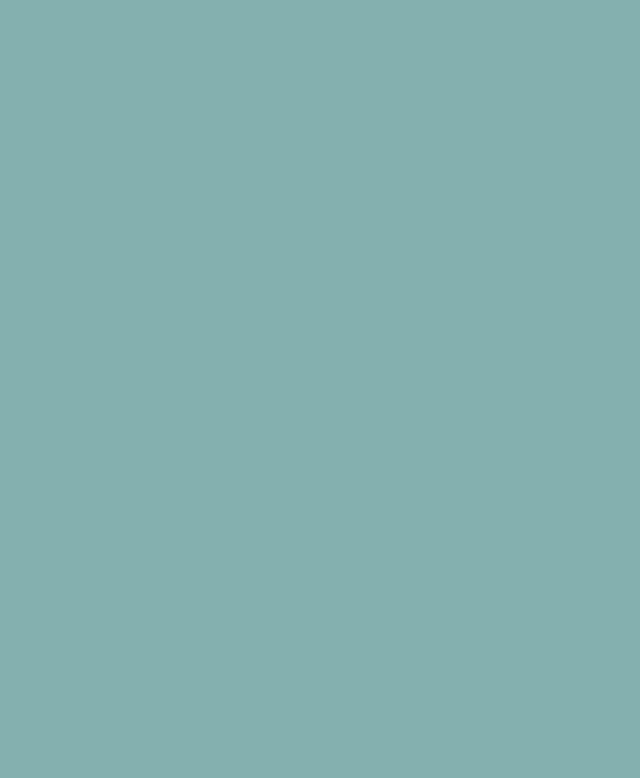
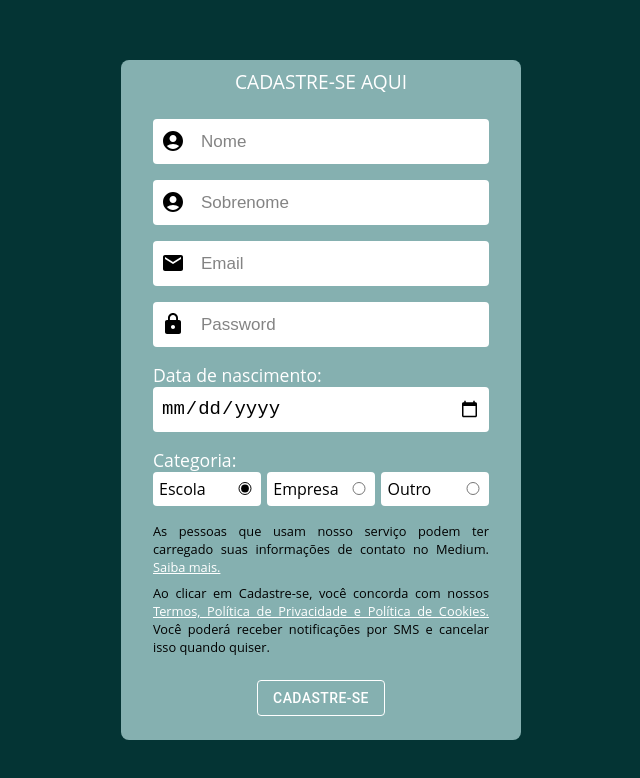
Before and after one commit to RuizHenrique01/kronos-web, a React (Vite) app: page /signup in a window 1280 px wide. Before the commit this address had no page. Shown: the top 778 px of the page, without its empty margins (319-959 px from the left). Built offline with nearby package versions, Linux system fonts and the light colour scheme.

Commit message:
feat: adding other refactor

```diff
--- a/src/App.tsx
+++ b/src/App.tsx
@@ -1,3 +1,4 @@
+import CreateUser from './pages/CreateUser';
 import Login from './pages/Login'
 import { BrowserRouter as Router, Route, Routes } from "react-router-dom";
 
@@ -5,8 +6,8 @@ function App() {
   return (
     <Router>
       <Routes>
-        <Route path='/' element={<Login />}>
-        </Route>
+        <Route path='auth' element={<Login />}/>
+        <Route path='signup' element={<CreateUser />} />
       </Routes>
     </Router>
   )
--- /dev/null
+++ b/src/pages/CreateUser/CreateUser.module.scss
@@ -0,0 +1,135 @@
+@import '../../styles/variables';
+
+.background_signup {
+    width: 100%;
+    background-color: $login-bg-color;
+    height: 100vh;
+    display: flex;
+    align-items: center;
+    justify-content: center;
+}
+
+.background_signup form {
+    background-color: #85B0B0;
+    width: 400%;
+    max-width: 400px;
+    border-radius: 8px;
+    display: flex;
+    justify-content: center;
+    padding: 8px 32px;
+    display: flex;
+    flex-direction: column;
+    align-items: center;
+}
+
+.signup_form_title {
+    font-size: 1.2rem;
+    color: white;
+    margin-bottom: 24px;
+}
+
+.background_signup_container {
+    width: 100%;
+    display: flex;
+    background-color: white;
+    align-items: center;
+    border-radius: 4px;
+    margin-bottom: 16px;
+}
+
+.background_signup_container_error {
+    border: 1px solid #D32F2F;
+    margin-bottom: 0;
+}
+
+.input_error {
+    align-self: flex-start;
+    margin-bottom: 16px;
+}
+
+.input_error_first {
+    margin-bottom: 2px;
+}
+
+.background_signup_icon {
+    margin: 8px;
+}
+
+.background_signup_input {
+    background-color: white;
+    position: static;
+    color: black;
+    padding: 8px;
+
+    font-size: 19px;
+    border: none;
+    border-radius: 9px;
+    width: 100%;
+    height: 45px;
+    outline: 0;
+
+}
+
+.background_signup_input::placeholder {
+    color: #0000007c;
+    font-size: 17px;
+}
+
+.background_signup_label {
+    color: white;
+    align-self: flex-start;
+    margin: 0px;
+    font-size: 1.1rem;
+}
+
+.background_signup_label:last-child {
+    margin-top: 16px;
+}
+
+.background_signup_group_radio {
+    width: 100%;
+    display: flex;
+    justify-content: space-between;
+    margin-bottom: 16px;
+}
+
+.background_signup_container_radio {
+    width: 32%;
+    display: flex;
+    background-color: white;
+    align-items: center;
+    border-radius: 4px;
+    justify-content: space-between;
+    padding: 0px 8px;
+
+    padding: 6px;
+    cursor: pointer;
+
+}
+
+.background_signup_label_radio {
+    color: black;
+    margin: 0px;
+    cursor: pointer;
+}
+
+.background_signup_radio {
+    width: 20px;
+    accent-color: black;
+    background-color: white;
+    position: static;
+}
+
+.background_signup_span {
+    font-size: .8rem;
+    text-align: justify;
+    margin-bottom: 8px;
+}
+
+.background_signup_span_link {
+    color: white;
+}
+
+.background_signup_span_link:active{
+    color: white;
+}
--- /dev/null
+++ b/src/pages/CreateUser/index.tsx
@@ -0,0 +1,149 @@
+import { AccountCircle, Email, Lock } from '@mui/icons-material';
+import { Button } from '@mui/material';
+import classNames from 'classnames';
+import styles from './CreateUser.module.scss'
+
+const CreateUser = () => {
+    return (<div className={styles.background_signup}>
+        <form >
+            <legend className={styles.signup_form_title}>CADASTRE-SE AQUI</legend>
+            {/* Input Nome */}
+
+            <div className={classNames({
+                [styles.background_signup_container]: true,
+                [styles.background_signup_container_error]: false
+            })}>
+                <AccountCircle className={styles.background_signup_icon} />
+                <input type='text' name='name' className={styles.background_signup_input} placeholder='Nome' />
+            </div>
+            {/* {(isSubmit && !name) && <div className={styles.input_error}>
+                <InputError>Preencha o campo Nome!</InputError>
+            </div>} */}
+            {/* Input SobreNome */}
+            <div className={classNames({
+                [styles.background_signup_container]: true,
+                [styles.background_signup_container_error]: false
+            })}>
+                <AccountCircle className={styles.background_signup_icon} />
+                <input type='text'  name='lastName' className={styles.background_signup_input} placeholder='Sobrenome' />
+            </div>
+            {/* {(isSubmit && !lastName) && <div className={styles.input_error}>
+                <InputError>Preencha o campo Sobrenome!</InputError>
+            </div>} */}
+
+            {/* Input Email */}
+            <div className={classNames({
+                [styles.background_signup_container]: true,
+                [styles.background_signup_container_error]: false
+            })}>
+                <Email className={styles.background_signup_icon} />
+                <input type='email'  name='email' className={styles.background_signup_input} placeholder='Email' />
+            </div>
+            {/* {(isSubmit && !email) && <div className={
+                classNames({
+                    [styles.input_error]: true,
+                    [styles.input_error_first]: true
+                })}>
+                <InputError>Preencha o campo Email!</InputError>
+            </div>} */}
+            {/* {(isSubmit && !emailRegex.test(email)) && <div className={styles.input_error}>
+                <InputError>Insira um email válido!</InputError>
+            </div>} */}
+
+            {/* Input Password */}
+            <div className={classNames({
+                [styles.background_signup_container]: true,
+                [styles.background_signup_container_error]: false
+            })}>
+                <Lock className={styles.background_signup_icon} />
+                <input type='password' name="password" className={styles.background_signup_input} placeholder='Password' />
+            </div>
+            {/* {(isSubmit && !password) && <div className={
+                classNames({
+                    [styles.input_error]: true,
+                    [styles.input_error_first]: true
+                })}>
+                <InputError>Preencha o campo Senha!</InputError>
+            </div>} */}
+            {/* {(isSubmit && !passwordRegex.test(password)) && <div className={styles.input_error}>
+                <InputError>A senha deve ter no mínimo 6 caracteres, letras maiúsculas, letras minúsculas, numerais e caracteres especiais!</InputError>
+            </div>} */}
+
+            {/* Input Data Nascimento */}
+            <label className={styles.background_signup_label}>Data de nascimento:</label>
+            <div className={styles.background_signup_container}>
+                <input
+                    type='date'
+                    // value={date.getFullYear() + "-" + ("0" + (date.getMonth() + 1)).slice(-2) + "-" + ("0" + date.getDate()).slice(-2)}
+                    // onChange={(e) => {
+                    //     const newDate = new Date(e.target.value);
+                    //     newDate.setDate(Number(e.target.value.slice(-2)));
+                    //     setDate(newDate);
+                    // }}
+                    name="birthday" className={styles.background_signup_input} placeholder='25/05/2023' />
+            </div>
+
+            {/* Input Categoria */}
+            <label className={styles.background_signup_label}>Categoria:</label>
+            <div className={styles.background_signup_group_radio}>
+                <div className={styles.background_signup_container_radio}>
+                    <label className={styles.background_signup_label_radio} htmlFor="school">
+                        Escola
+                    </label>
+                    <input type="radio" id="school" name="category" className={styles.background_signup_radio}  checked={true} />
+                </div>
+
+                <div className={styles.background_signup_container_radio}>
+                    <label className={styles.background_signup_label_radio} htmlFor="company">
+                        Empresa
+                    </label>
+                    <input type="radio" id="company" name="category" className={styles.background_signup_radio} />
+                </div>
+
+                <div className={styles.background_signup_container_radio}>
+                    <label className={styles.background_signup_label_radio} htmlFor="other">
+                        Outro
+                    </label>
+                    <input type="radio" name="category" id="other" className={styles.background_signup_radio}  />
+                </div>
+            </div>
+
+            <span className={styles.background_signup_span}>
+                As pessoas que usam nosso serviço podem ter carregado suas informações de contato no Medium. <a className={styles.background_signup_span_link} href='#'>Saiba mais.</a>
+            </span>
+            <span className={styles.background_signup_span}>
+                Ao clicar em Cadastre-se, você concorda com nossos <a className={styles.background_signup_span_link} href='#'>Termos, Política de Privacidade e Política de Cookies.</a> Você poderá receber notificações por SMS e cancelar isso quando quiser.
+            </span>
+
+            <Button type='submit' sx={{
+                color: 'white',
+                borderColor: 'white',
+                margin: 2,
+                ":hover": {
+                    borderColor: 'white',
+                    backgroundColor: 'rgba(255,255,255,0.2)'
+                }
+            }} variant="outlined">
+                {/* {
+                    isLoading ?
+                        <Box sx={{
+                            display: 'flex',
+                            justifyContent: 'center',
+                            alignItems: 'center',
+                            width: '100%',
+                            height: '100%',
+                            background: 'transparent',
+                        }}>
+                            <CircularProgress size={24} sx={{
+                                color: '#FFF',
+                            }} />
+                        </Box>
+                        :
+                    } */}
+                    <span>Cadastre-se</span>
+            </Button>
+        </form>
+    </div>)
+}
+
+export default CreateUser;
```
